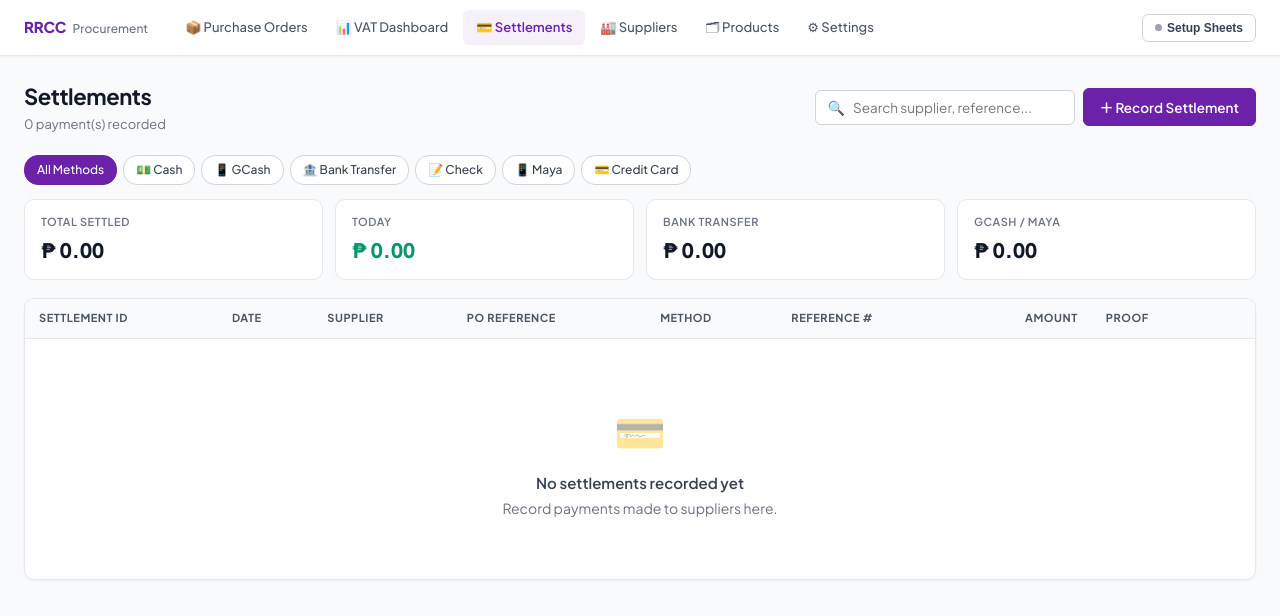
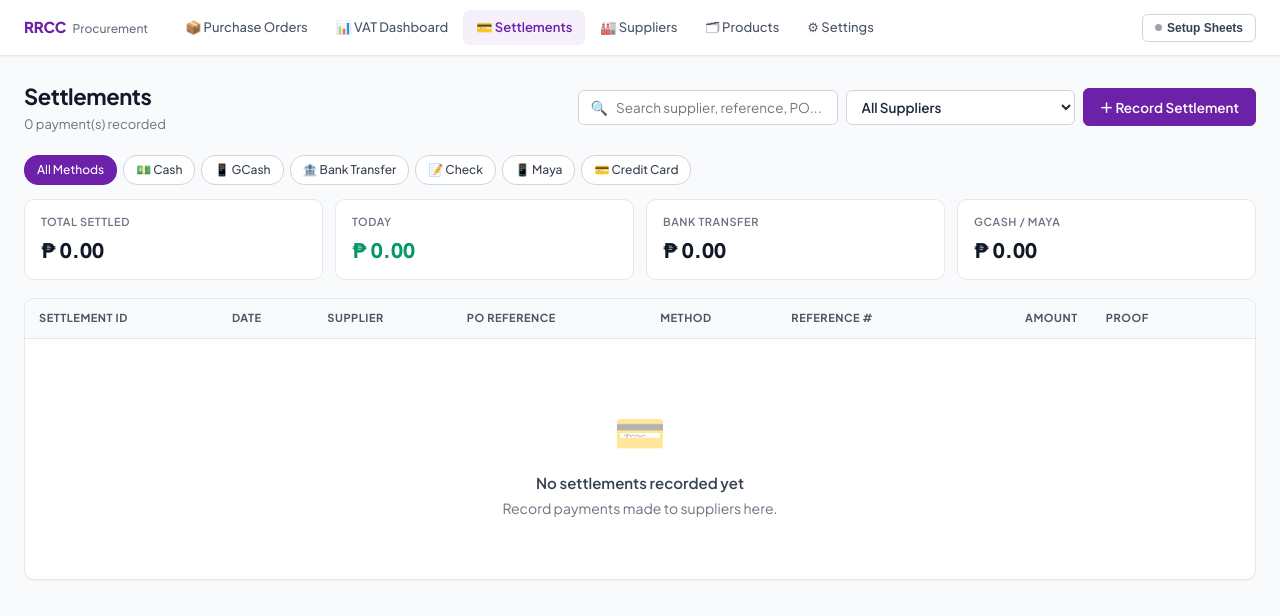
Before and after one commit to rrccfandbtrading/rrcc-procurement, a plain HTML site: page index.html in a window 1280 px wide. Both pictures are taken after a click on the element "💳 Settlements". Drawn offline with nearby package versions, Linux system fonts and the light colour scheme.

Commit message:
Update index.html

```diff
--- a/index.html
+++ b/index.html
@@ -334,6 +334,9 @@
       </div>
       <div class="page-actions">
         <div class="search-box"><span>🔍</span><input type="text" id="poSearch" placeholder="Search PO, supplier..." oninput="renderPOList()"></div>
+        <select id="poSupplierFilter" class="form-select" style="width:auto;min-width:180px;padding:7px 11px;font-size:13.5px;font-weight:600" onchange="renderPOList()">
+          <option value="">All Suppliers</option>
+        </select>
         <button class="btn btn-primary" onclick="openCreatePO()">＋ New Purchase Order</button>
       </div>
     </div>
@@ -670,7 +673,10 @@
         <p class="page-subtitle"><span id="settleCount">0</span> payment(s) recorded</p>
       </div>
       <div class="page-actions">
-        <div class="search-box"><span>🔍</span><input type="text" id="settleSearch" placeholder="Search supplier, reference..." oninput="renderSettlements()"></div>
+        <div class="search-box"><span>🔍</span><input type="text" id="settleSearch" placeholder="Search supplier, reference, PO..." oninput="renderSettlements()"></div>
+        <select id="settleSupplierFilter" class="form-select" style="width:auto;min-width:180px;padding:7px 11px;font-size:13.5px;font-weight:600" onchange="renderSettlements()">
+          <option value="">All Suppliers</option>
+        </select>
         <button class="btn btn-primary" onclick="openSettlementModal()">＋ Record Settlement</button>
       </div>
     </div>
@@ -837,8 +843,8 @@
       </div>
       <div class="page-actions">
         <div class="search-box"><span>🔍</span><input type="text" id="productSearch" placeholder="Search name, category, SKU..." oninput="renderProducts()"></div>
-        <select id="productCategoryFilter" class="form-select" style="width:auto;min-width:170px;padding:7px 11px;font-size:13.5px;font-weight:600" onchange="renderProducts()">
-          <option value="">All Categories</option>
+        <select id="productSupplierFilter" class="form-select" style="width:auto;min-width:180px;padding:7px 11px;font-size:13.5px;font-weight:600" onchange="renderProducts()">
+          <option value="">All Suppliers</option>
         </select>
         <button class="btn btn-secondary" onclick="openBulkImport()">📥 Bulk Import</button>
         <button class="btn btn-primary" onclick="openProductModal()">＋ Add Product</button>
@@ -1786,24 +1792,22 @@ function populateSupplierDropdowns(){
 // ═══════════════════════════════════════════════════════════════════
 // PRODUCTS
 // ═══════════════════════════════════════════════════════════════════
-function populateProductCategoryFilter(){
-  const select=document.getElementById('productCategoryFilter');
+function populateSupplierFilter(selectId){
+  const select=document.getElementById(selectId);
   if(!select)return;
   const current=select.value;
-  const settingsCats=getCategories();
-  const productCats=load(KEYS.products).map(p=>p.category).filter(Boolean);
-  const allCats=[...new Set([...settingsCats,...productCats])].sort();
-  select.innerHTML='<option value="">All Categories</option>'+
-    allCats.map(c=>`<option value="${esc(c)}">${esc(c)}</option>`).join('');
-  // restore previous selection if still valid
-  if(allCats.includes(current))select.value=current;
+  const suppliers=load(KEYS.suppliers).slice().sort((a,b)=>(a.name||'').localeCompare(b.name||''));
+  select.innerHTML='<option value="">All Suppliers</option>'+
+    suppliers.map(s=>`<option value="${esc(s.id)}">${esc(s.name)}</option>`).join('');
+  // preserve previous selection if still valid
+  if(suppliers.find(s=>s.id===current))select.value=current;
 }
 function renderProducts(){
-  populateProductCategoryFilter();
+  populateSupplierFilter('productSupplierFilter');
   const q=(document.getElementById('productSearch')?.value||'').toLowerCase();
-  const catFilter=document.getElementById('productCategoryFilter')?.value||'';
+  const supFilter=document.getElementById('productSupplierFilter')?.value||'';
   let prods=load(KEYS.products).filter(p=>{
-    if(catFilter && (p.category||'')!==catFilter)return false;
+    if(supFilter && (p.supplierId||'')!==supFilter)return false;
     if(!q)return true;
     return (p.name||'').toLowerCase().includes(q)||(p.category||'').toLowerCase().includes(q)||(p.sku||'').toLowerCase().includes(q);
   });
@@ -2042,8 +2046,11 @@ function setPOFilter(f){poFilter=f;document.querySelectorAll('.filter-pills .pil
 function genPOId(n){return`PO/${new Date().getFullYear()}/${String(n).padStart(5,'0')}`}
 
 function renderPOList(){
+  populateSupplierFilter('poSupplierFilter');
   const q=(document.getElementById('poSearch')?.value||'').toLowerCase();
+  const supFilter=document.getElementById('poSupplierFilter')?.value||'';
   let pos=load(KEYS.pos);
+  if(supFilter)pos=pos.filter(p=>p.supplierId===supFilter);
   if(poFilter==='unpaid'){
     pos=pos.filter(p=>p.status!=='draft' && getPOPaymentStatus(p).isUnpaid);
   }else if(poFilter==='partial'){
@@ -2812,14 +2819,33 @@ function setSettleFilter(m){
 }
 
 function renderSettlements(){
-  const q=(document.getElementById('settleSearch')?.value||'').toLowerCase();
-  let settles=load(KEYS.settlements).filter(s=>!q||
-    (s.id||'').toLowerCase().includes(q)||(s.supplierName||'').toLowerCase().includes(q)||
-    (s.poId||'').toLowerCase().includes(q)||(s.reference||'').toLowerCase().includes(q));
+  populateSupplierFilter('settleSupplierFilter');
+  const q=(document.getElementById('settleSearch')?.value||'').toLowerCase().trim();
+  const supFilter=document.getElementById('settleSupplierFilter')?.value||'';
+  let settles=load(KEYS.settlements).filter(s=>{
+    if(supFilter && (s.supplierId||'')!==supFilter)return false;
+    if(!q)return true;
+    return (s.id||'').toLowerCase().includes(q)||
+           (s.supplierName||'').toLowerCase().includes(q)||
+           (s.poId||'').toLowerCase().includes(q)||
+           (s.reference||'').toLowerCase().includes(q)||
+           (s.method||'').toLowerCase().includes(q)||
+           (s.notes||'').toLowerCase().includes(q);
+  });
   if(settleMethodFilter!=='all')settles=settles.filter(s=>s.method===settleMethodFilter);
   settles.sort((a,b)=>(b.createdAt||'').localeCompare(a.createdAt||''));
   document.getElementById('settleCount').textContent=settles.length;
-  document.getElementById('settleEmpty').style.display=settles.length?'none':'block';
+  // Improved empty state: tell the user WHY the list is empty
+  const empty=document.getElementById('settleEmpty');
+  const hasFilter=q||supFilter||settleMethodFilter!=='all';
+  if(settles.length){
+    empty.style.display='none';
+  }else{
+    empty.style.display='block';
+    empty.innerHTML=hasFilter
+      ?'<div class="empty-state-icon">🔍</div><div class="empty-state-title">No matching settlements</div><div>Try clearing the search or filters above.</div>'
+      :'<div class="empty-state-icon">💳</div><div class="empty-state-title">No settlements recorded yet</div><div>Record payments made to suppliers here.</div>';
+  }
 
   const total=settles.reduce((a,s)=>a+Number(s.amount||0),0);
   const today_total=settles.filter(s=>s.date===today()).reduce((a,s)=>a+Number(s.amount||0),0);
```
